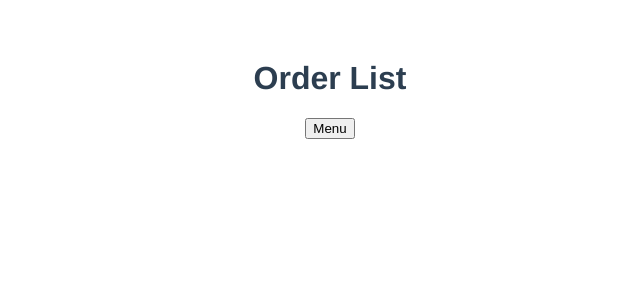
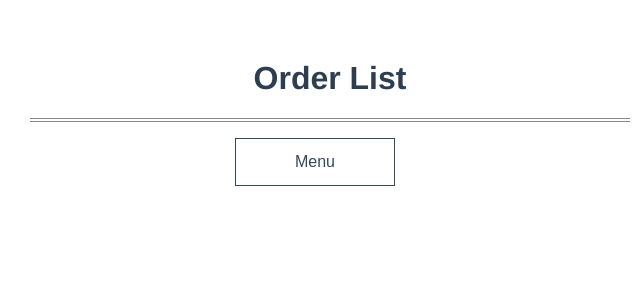
Before and after one commit to jihyezzang01/vue-simple-test, a Vue app in the folder vue-sample/: page /#/orders in a window 1280 px wide. Shown: the top 300 px of the page, without its empty margins (310-950 px from the left). Built offline with nearby package versions, Linux system fonts and the light colour scheme.

Commit message:
add css style
Signed-off-by: jihye424.kim <jihye424.kim@samsung.com>

```diff
--- a/vue-sample/src/components/Menu.vue
+++ b/vue-sample/src/components/Menu.vue
@@ -1,5 +1,5 @@
 <template>
-  <div class="menu">
+  <div class="page">
     <h1 class="title">Menu</h1>
     <div class="divider" />
     <div class="divider" />
@@ -9,7 +9,7 @@
         <button @click="order(item.type)">order</button>
       </li>
     </ul>
-    <router-link class="link-button" to="/orders" tag="button">OrderList</router-link>
+    <router-link class="link-button" to="/orders" tag="button">Order List</router-link>
   </div>
 </template>
 
@@ -30,10 +30,10 @@ export default {
 </script>
 
 <style scoped>
-.menu {
+.page {
   margin: auto;
-  min-width: 500px;
-  max-width: 800px;
+  min-width: 400px;
+  max-width: 600px;
 }
 
 .divider {
@@ -76,6 +76,7 @@ li button:hover {
 
 .link-button {
   position: relative;
+  width: 10em;
+  height: 3em;
 }
-
 </style>
--- a/vue-sample/src/components/OrderList.vue
+++ b/vue-sample/src/components/OrderList.vue
@@ -1,13 +1,15 @@
 <template>
-  <div>
+  <div class="page">
     <h1 class="title">Order List</h1>
+    <div class="divider" />
+    <div class="divider" />
     <ul>
       <li v-for="item in items" :key="item.id">
         {{item.type}}
-        <button @click="clear(item.id)">clear</button>
+        <button @click="done(item.id)">done</button>
       </li>
     </ul>
-    <router-link to="/" tag="button">Menu</router-link>
+    <router-link class="link-button" to="/" tag="button">Menu</router-link>
   </div>
 </template>
 
@@ -20,7 +22,7 @@ export default {
     },
   },
   methods: {
-    clear(id) {
+    done(id) {
       this.$store.commit('CLEAR_ORDER', id);
     },
   },
@@ -28,5 +30,53 @@ export default {
 </script>
 
 <style scoped>
+.page {
+  margin: auto;
+  min-width: 400px;
+  max-width: 600px;
+}
 
+.divider {
+  border-top: 1px solid #8c8b8b;
+  margin-bottom: 2px;
+}
+
+ul {
+  list-style-type: none;
+}
+
+ul li {
+  padding: 20px 0;
+  position: relative;
+  text-align: left;
+}
+
+.link-button,
+li button {
+  display: inline-block;
+  font-size: 16px;
+  margin-right: 30px;
+  position: absolute;
+  text-align: center;
+  right: 0;
+  width: 7em;
+  height: 2em;
+  background: #fff;
+  color: #34495e;
+  border: 1px solid #34495e;
+  cursor: pointer;
+}
+
+.link-button:hover,
+li button:hover {
+  background: #34495e;
+  color: #fff;
+  border: 1px solid #34495e;
+}
+
+.link-button {
+  position: relative;
+  width: 10em;
+  height: 3em;
+}
 </style>
```
